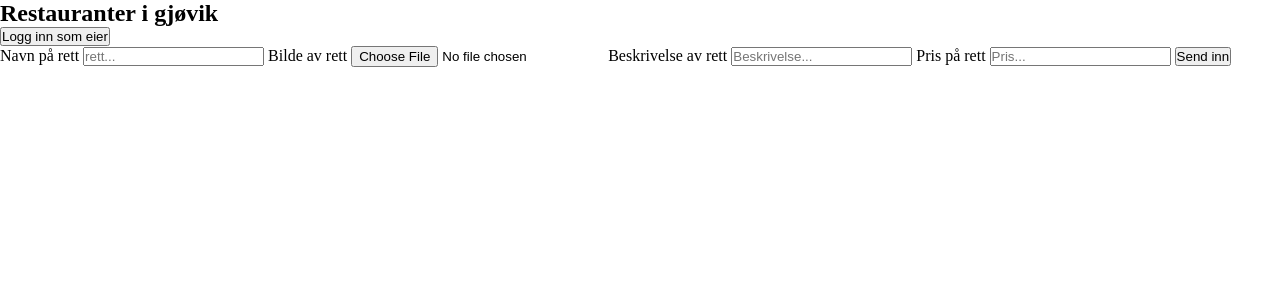
After one commit to Smasia/FPE, a Flask app: template frontend/templates/legg_til.html in a window 1280 px wide. The commit adds this page. Shown: the top 300 px of the page. Run offline with Flask 3, Linux system fonts and the light colour scheme; the template is opened without the code that fills it, so the values that code supplies are empty.

Commit message:
La til rute både i front end og backend som lar eieren legge til en ny rett. La også til en ny template; legg_til.html.

```diff
--- a/backend/app.py
+++ b/backend/app.py
@@ -35,7 +35,21 @@ def upload_image(rett_id, rid, navn):
     cur.execute("UPDATE meny_retter SET bilde = ? WHERE restaurant_id = ? AND id = ?", (new_image_file.filename, rid, rett_id))
     con.commit()
 
-    return redirect('http://127.0.0.1:5000/eier_sin_side/' + rid + "/" + navn)
+    return redirect('http://127.0.0.1:5000/eier_sin_side/' + rid + '/' + navn)
+
+
+# Rute for å legge til en ny rett
+@app.route('/post_ny_rett/<rid>/<navn>', methods=["POST"])
+def post_ny_rett(rid, navn):
+  rett = request.form.get('tekst')
+  image_file = request.files['image']
+  beskrivelse = request.form.get('beskrivelse')
+  pris = request.form.get('pris')
+
+  image_file.save('E:\\Utvikling\\forberedelsePrøveEksamen\\backend\\static\\images\\' + image_file.filename)
+  cur.execute("INSERT INTO meny_retter(restaurant_id, rett, bilde, beskrivelse, pris) VALUES(?,?,?,?,?)", (rid, rett, image_file.filename, beskrivelse, pris))
+  con.commit()
+  return redirect('http://127.0.0.1:5000/eier_sin_side/' + rid + '/' + navn)
 
 
 
--- a/frontend/templates/eier_sin_side.html
+++ b/frontend/templates/eier_sin_side.html
@@ -3,9 +3,9 @@
 {% block content %}
 
 <h2>Velkommen {{navn}}!</h2>
-<h3>Meny for: {{restaurant.1}}</h3>
+<h3>Meny for din restaurant: {{restaurant.1}}</h3>
 <div>
-  <form action="" method="post">
+  <form action="{{ url_for('legg_til_ny_rett', rid=restaurant.0, navn=navn) }}" method="get">
     <input type="submit" value="Legg til ny rett">
   </form>
 </div>
--- /dev/null
+++ b/frontend/templates/legg_til.html
@@ -0,0 +1,20 @@
+{% extends 'base.html' %}
+
+{% block content %}
+
+<form action="http://127.0.0.1:5010/post_ny_rett/{{rid}}/{{navn}}" method="post" enctype="multipart/form-data">
+  <label for="tekst">Navn på rett</label>
+  <input type="text" id="tekst" name="tekst" placeholder="rett..." required>
+
+  <label for="image">Bilde av rett</label>
+  <input type="file" name="image" required>
+
+  <label for="beskrivelse">Beskrivelse av rett</label>
+  <input type="text" id="beskrivelse" name="beskrivelse" placeholder="Beskrivelse..." required>
+
+  <label for="pris">Pris på rett</label>
+  <input type="text" id="pris" name="pris" placeholder="Pris..." required>
+  <input type="submit" value="Send inn">
+</form>
+
+{% endblock %}
--- a/frontend/templates/rediger.html
+++ b/frontend/templates/rediger.html
@@ -2,8 +2,6 @@
 
 {% block content %}
 
-<ul>
-  <li>
 <h3>
   {{rett.rett}}
   <form action="{{ url_for('rediger_rett_tekst', rett_id=rett_id, rid=rid, navn=navn) }}" method="post">
@@ -25,6 +23,7 @@
     <input type="submit" value="Endre beskrivelse">
   </form>
 </p>
+
 <p>
   {{rett.pris}} kr
   <form action="{{ url_for('rediger_rett_pris', rett_id=rett_id, rid=rid, navn=navn) }}" method="post">
@@ -32,7 +31,5 @@
     <input type="submit" value="Endre pris">
   </form>
 </p>
-  </li>
-</ul>
 
 {% endblock %}
```
Also changed, not shown: frontend/app.py (+12 -3 lines), backend/static/images/spaghettiPølser.jpg (added). Lines whose indentation alone changed are shown as unchanged.
